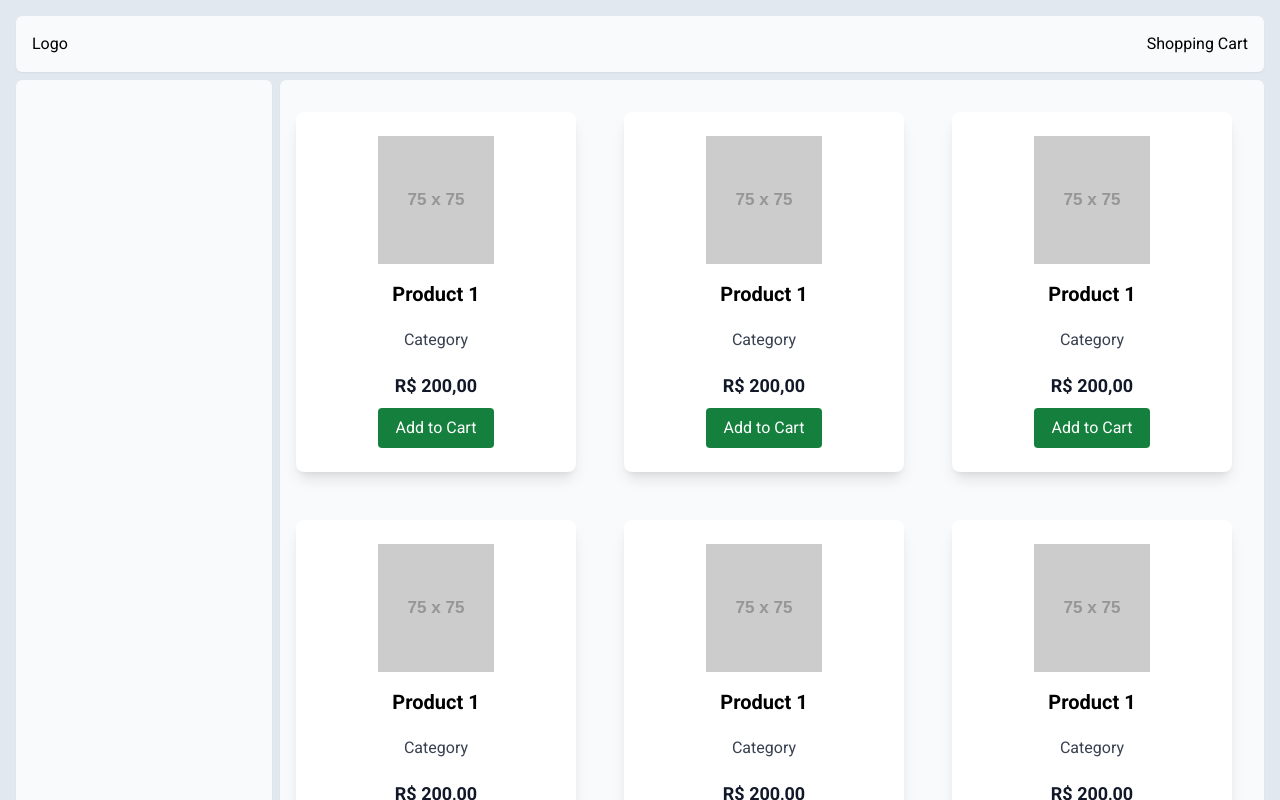
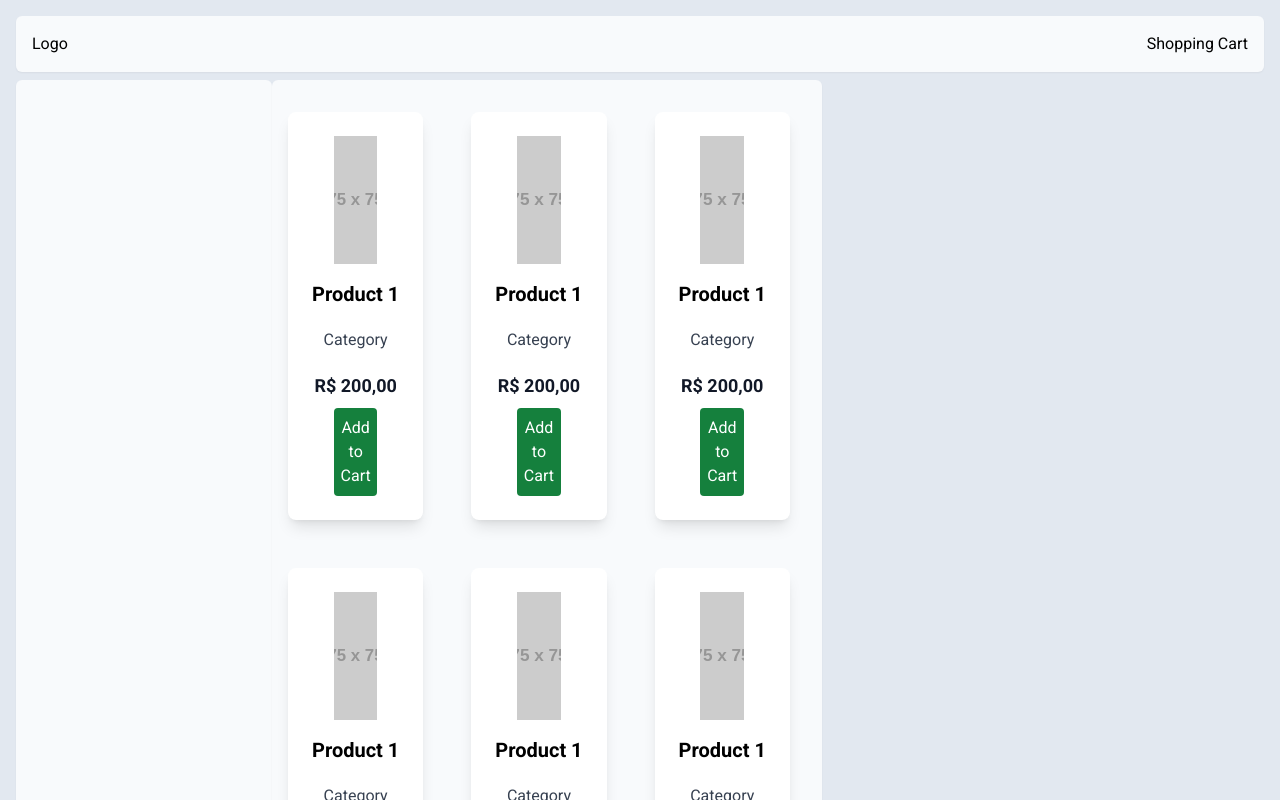
Before and after one commit to leopoliveira/catalogo-halevi-blazor-dotnet, a Next.js app in the folder src/Front/halevi.front/: page / in a window 1280 px wide. Shown: the top 800 px of the page. Built offline with nearby package versions, Linux system fonts and the light colour scheme.

Commit message:
Refactor Remove unnecessary class from main element

```diff
--- a/src/Front/halevi.front/src/components/layout/main.tsx
+++ b/src/Front/halevi.front/src/components/layout/main.tsx
@@ -2,7 +2,7 @@ import ProductCard from "../product/product-card";
 
 export default function Main() {
   return (
-    <main className="ml-2 flex-1 text-center pr-4 pt-4 pb-4 z-30 shadow-sm rounded-md bg-slate-50">
+    <main className="text-center pr-4 pt-4 pb-4 z-30 shadow-sm rounded-md bg-slate-50">
       <div className="grid grid-cols-1 md:grid-cols-2 min-auto lg:grid-cols-3 min-auto gap-4">
         <ProductCard />
         <ProductCard />
```
